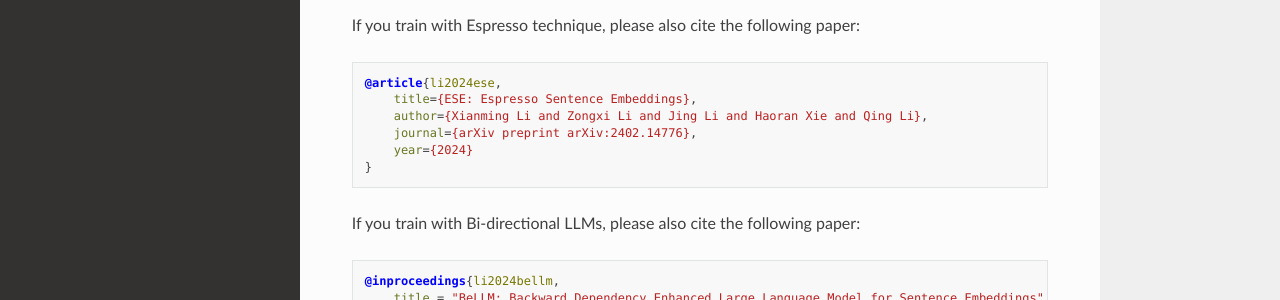
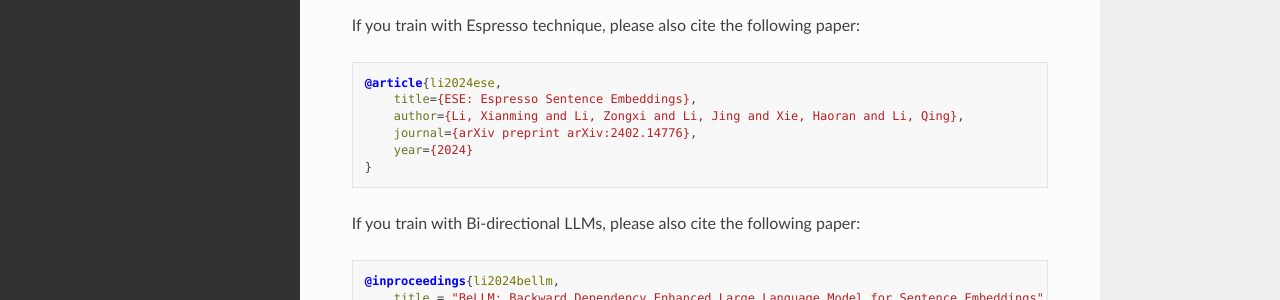
Before and after one commit to SeanLee97/AnglE, a Sphinx documentation site: the page built from docs/notes/citation.rst, in a window 1280 px wide and 963 px high. Shown: the part 370-670 px from the top of the window. Built offline with Sphinx 7.4.7 and the Read the Docs theme 2.0.0, drawn with Linux system fonts in a browser that asks for light colours.

```diff
--- a/docs/notes/citation.rst
+++ b/docs/notes/citation.rst
@@ -19,7 +19,7 @@ If you train with Espresso technique, please also cite the following paper:
 
     @article{li2024ese,
         title={ESE: Espresso Sentence Embeddings},
-        author={Xianming Li and Zongxi Li and Jing Li and Haoran Xie and Qing Li},
+        author={Li, Xianming and Li, Zongxi and Li, Jing and Xie, Haoran and Li, Qing},
         journal={arXiv preprint arXiv:2402.14776},
         year={2024}
     }
```
